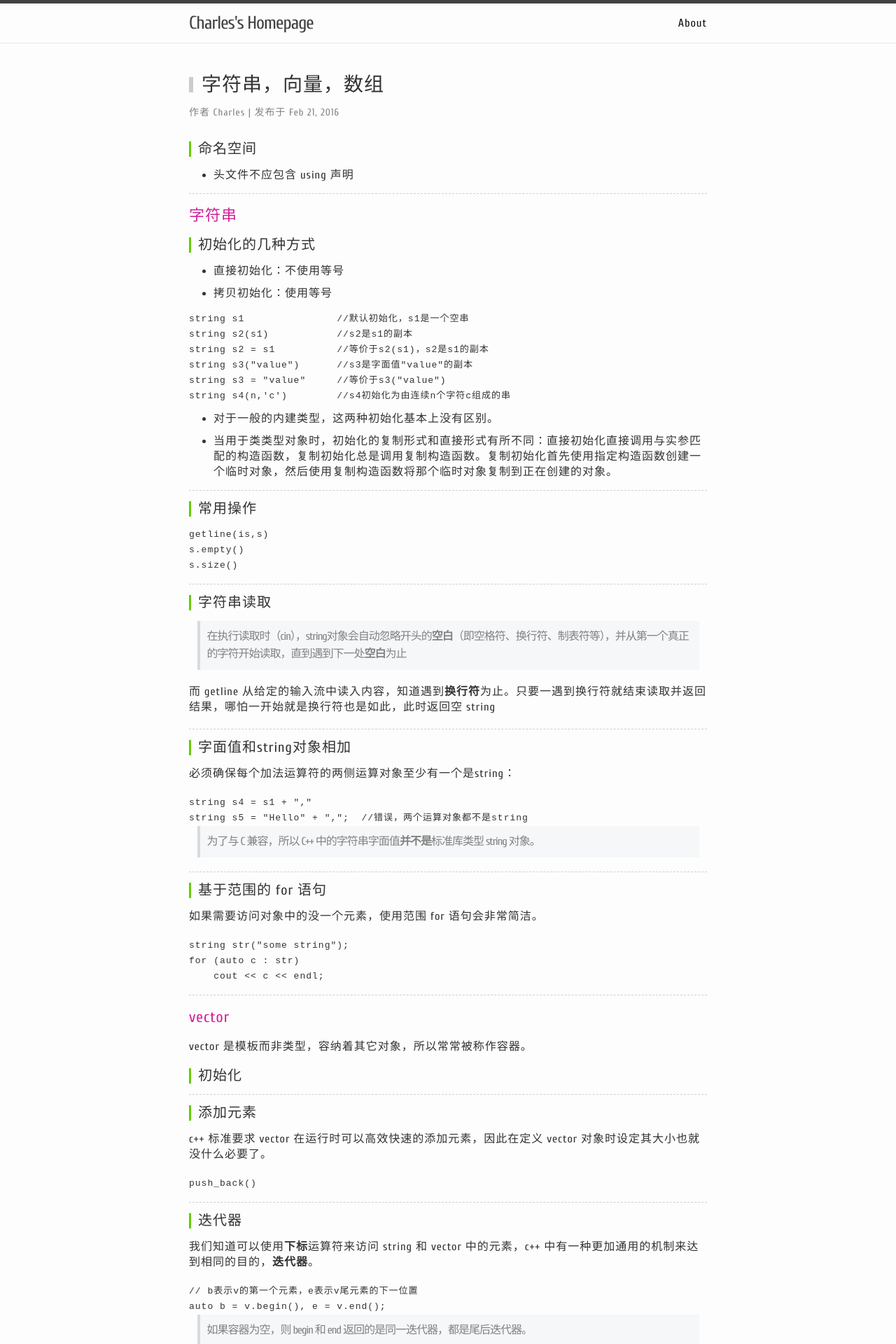
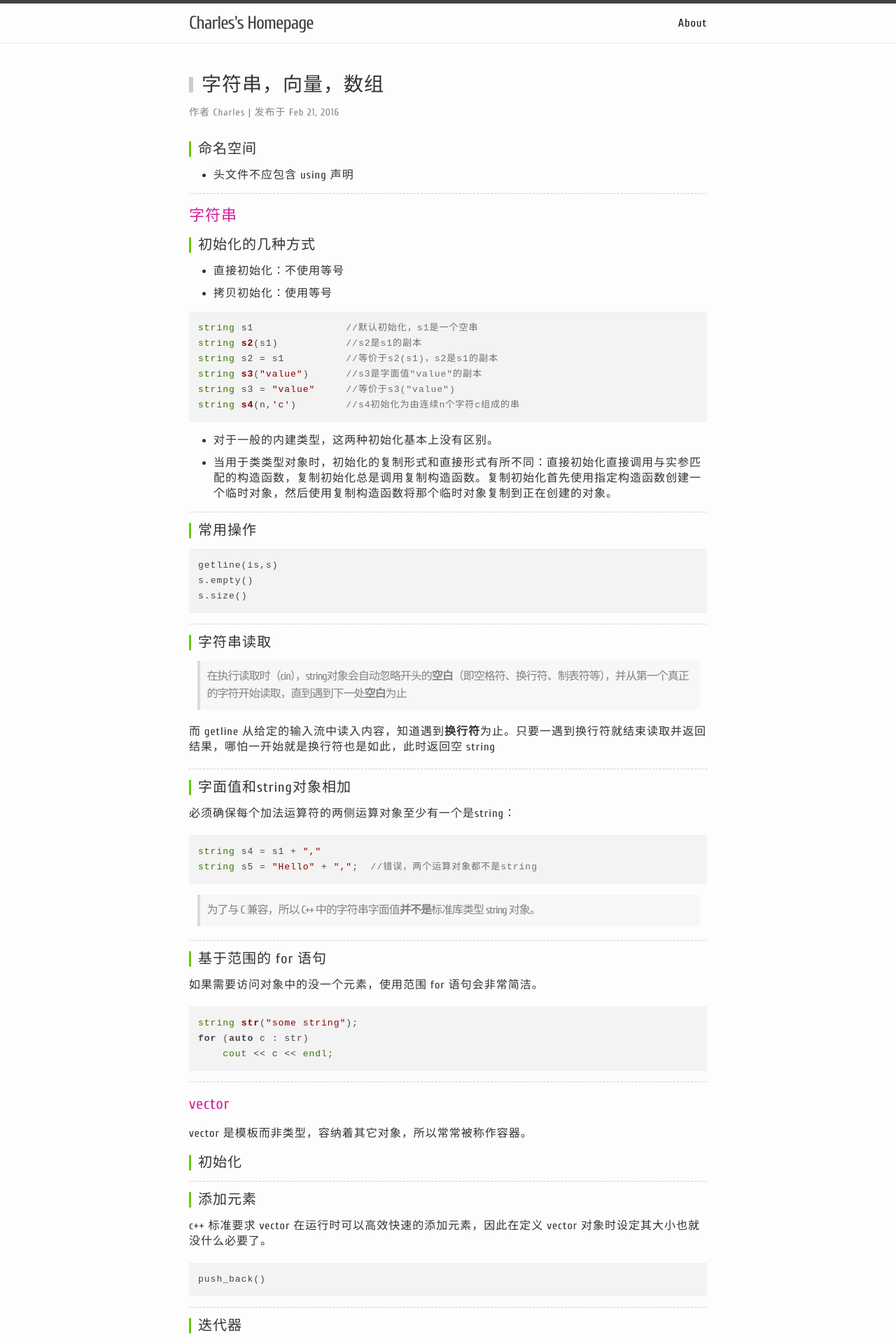
Before and after one commit to charleshm/charleshm.github.io, a Jekyll site: the page built from _posts/2016-02-21-String-Vector.md, in a window 1280 px wide. Shown: the top 1920 px of the page at 70% size. Built offline with Jekyll 4.4.1, drawn with Linux system fonts in a browser that asks for light colours; nearby versions of some CDN libraries; comment, search, counter and statistics services are not loaded; some of the changed text lies outside the part shown.

Commit message:
first blood

```diff
--- a/_posts/2016-02-21-String-Vector.md
+++ b/_posts/2016-02-21-String-Vector.md
@@ -20,14 +20,14 @@ categories: 数据结构与算法
 - 直接初始化：不使用等号
 - 拷贝初始化：使用等号
 
-<pre class="prettyprint linenums">
+{% highlight c++ %}
 string s1               //默认初始化，s1是一个空串
 string s2(s1)           //s2是s1的副本
 string s2 = s1          //等价于s2(s1)，s2是s1的副本
 string s3("value")      //s3是字面值"value"的副本
 string s3 = "value"     //等价于s3("value")
 string s4(n,'c')        //s4初始化为由连续n个字符c组成的串
-</pre>
+{% endhighlight %}
 
 - 对于一般的内建类型，这两种初始化基本上没有区别。
 - 当用于类类型对象时，初始化的复制形式和直接形式有所不同：直接初始化直接调用与实参匹配的构造函数，复制初始化总是调用复制构造函数。复制初始化首先使用指定构造函数创建一个临时对象，然后使用复制构造函数将那个临时对象复制到正在创建的对象。
@@ -38,11 +38,11 @@ string s4(n,'c')        //s4初始化为由连续n个字符c组成的串
 
 #### 常用操作
 
-<pre class="prettyprint linenums">
+{% highlight c++ %}
 getline(is,s)
 s.empty()
 s.size()
-</pre>
+{% endhighlight %}
 
 
 ----------
@@ -60,10 +60,10 @@ s.size()
 #### 字面值和string对象相加
 必须确保每个加法运算符的两侧运算对象至少有一个是string：
 
-<pre class="prettyprint linenums">
+{% highlight c++ %}
 string s4 = s1 + ","
 string s5 = "Hello" + ",";  //错误，两个运算对象都不是string
-</pre>
+{% endhighlight %}
 
 > 为了与 C 兼容，所以 C++ 中的字符串字面值**并不是**标准库类型 string 对象。
 
@@ -75,11 +75,11 @@ string s5 = "Hello" + ",";  //错误，两个运算对象都不是string
 
 如果需要访问对象中的没一个元素，使用范围 for 语句会非常简洁。
 
-<pre class="prettyprint linenums">
+{% highlight c++ %}
 string str("some string");
 for (auto c : str)
     cout << c << endl;
-</pre>
+{% endhighlight %}
 
 
 ----------
@@ -99,9 +99,9 @@ vector 是模板而非类型，容纳着其它对象，所以常常被称作容
 
 c++ 标准要求 vector 在运行时可以高效快速的添加元素，因此在定义 vector 对象时设定其大小也就没什么必要了。
 
-<pre class="prettyprint linenums">
+{% highlight c++ %}
 push_back()
-</pre>
+{% endhighlight %}
 
 
 ----------
@@ -110,10 +110,10 @@ push_back()
 #### 迭代器
 我们知道可以使用**下标**运算符来访问 string 和 vector 中的元素，c++ 中有一种更加通用的机制来达到相同的目的，**迭代器**。
 
-<pre class="prettyprint linenums">
+{% highlight c++ %}
 // b表示v的第一个元素，e表示v尾元素的下一位置
 auto b = v.begin(), e = v.end();
-</pre>
+{% endhighlight %}
 
 > 如果容器为空，则 begin 和 end 返回的是同一迭代器，都是尾后迭代器。
 
@@ -123,14 +123,14 @@ auto b = v.begin(), e = v.end();
 
 #### 迭代器支持的运算
 
-<pre class="prettyprint linenums">
+{% highlight c++ %}
 *iter         //返回迭代器iter所指元素的引用
 iter->mem     //等价于 (*item).mem，为了简化而引入
 ++item        //令item指向容器中的下一个元素
 --item        //令item指向容器中的上一个元素
 item1 == item2
 item1 != item2
-</pre>
+{% endhighlight %}
 
 > c++ 程序员都习惯性使用 != ，因为所有标准库容器的迭代器都定义了 == 和 !=，但是它们中的大多数都没有定义 < 运算符
 
@@ -141,7 +141,7 @@ item1 != item2
 #### 迭代器类型
 如果对象只需读而不需要写操作的话最好使用**常量类型**， cbegin 和 cend
 
-<pre class="prettyprint linenums">
+{% highlight c++ %}
 //begin,end
 vector<int>::iterator it;
 string::iterator it2;
@@ -149,4 +149,4 @@ string::iterator it2;
 //cbegin,cend
 vector<int>::const_iterator it3;
 string::const_iterator it4;
-</pre>
+{% endhighlight %}
--- a/media/css/mystyle.css
+++ b/media/css/mystyle.css
@@ -236,22 +236,3 @@ ul li{
 }
 
 /*代码*/
-pre {
-  counter-reset: lines;
-}
-pre .line {
-  counter-increment: lines;
-}
-pre .line::before {
-  -webkit-user-select: none;
-  -moz-user-select: none;
-  -ms-user-select: none;
-
-  -o-user-select: none;
-  user-select: none;
-
-  content: counter(lines); text-align: right;
-  display: inline-block; width: 2em;
-  padding-right: 0.5em; margin-right: 0.5em;
-  color: #BBB; border-right: solid 1px;
-}
```
